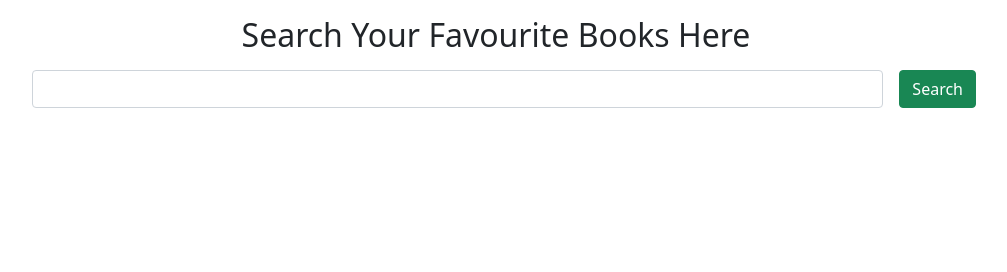
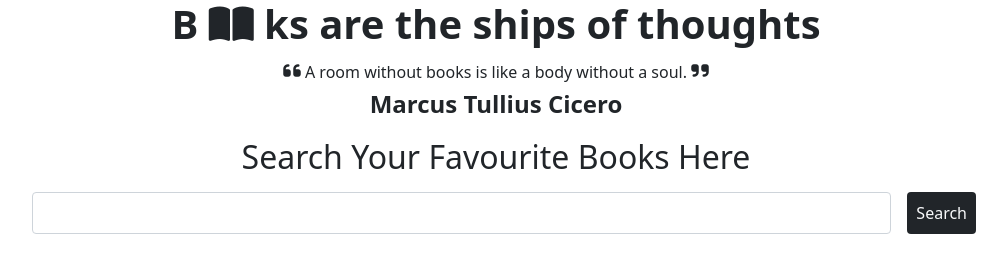
Before and after one commit to poojaranidey/book-archive-website, a plain HTML site: page index.html in a window 1280 px wide. Shown: the whole page, without its empty margins (144-1151 px from the left). Drawn offline with nearby package versions, Linux system fonts and the light colour scheme.

Commit message:
final commit

```diff
--- a/app.js
+++ b/app.js
@@ -44,10 +44,11 @@ const loadBooks = () => {
 
         // No result found error
         if (data.numFound === 0) {
-            result.innerText = `No result found for ${searchField.value}`
+            result.innerText = `No result found `
             searchField.value = ''
 
-        } else {
+        }
+        else {
             result.innerText = `Showing ${resultNum} of ${data.numFound} Results for ${searchField.value}`
 
         }
--- a/index.html
+++ b/index.html
@@ -21,10 +21,20 @@
         <!-- search box -->
         <div class="bg-img"></div>
         <section class="bg-text">
+            <h1 class="fw-bold text-center">B <span><i class="fas fa-book-open" aria-hidden="true"></i></span> ks are
+                the ships of thoughts
+            </h1>
+            <p class="text-center"><span class="fs-5 fw-bold"><i class="fas fa-quote-left"
+                        aria-hidden="true"></i></span> A
+                room without
+                books is like a body without a soul.
+                <span class="fs-5 fw-bold"><i class="fas fa-quote-right" aria-hidden="true"></i> <br> </span><span
+                    class="fs-4 fw-bold">Marcus Tullius Cicero</span>
+            </p>
             <h2 class="text-center my-3">Search Your Favourite Books Here</h2>
             <div class="input-div w-75 d-flex mx-auto">
                 <input id="search" type="text" class="form-control mx-3 ">
-                <button id="search-btn" class="btn btn-success d-inline">Search</button>
+                <button id="search-btn" class="btn bg-dark text-light py-2 px-2">Search</button>
             </div>
             <!-- Loading spinner  -->
             <div id="spinner" class="m-5" style="display: none;">
@@ -51,7 +61,8 @@
     <footer>
 
     </footer>
-
+    <!-- font awesome   -->
+    <script src="https://kit.fontawesome.com/b7ab4b2e5e.js" crossorigin="anonymous"></script>
     <!-- js link  -->
     <script src="app.js"></script>
 </body>
```
